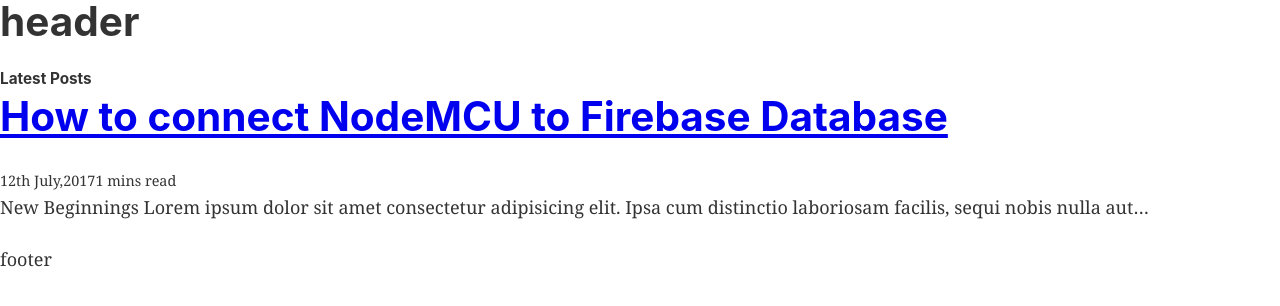
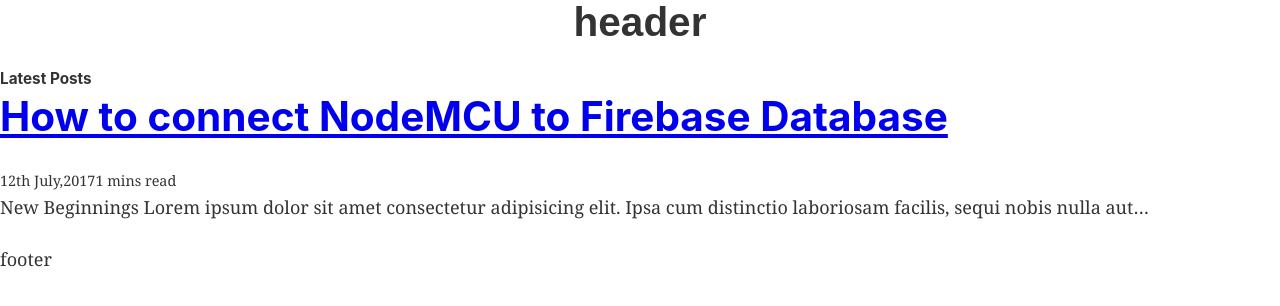
Before and after one commit to jibin2706/jibin.tech, a Gatsby site: page / in a window 1280 px wide. Built offline with nearby package versions, Linux system fonts and the light colour scheme; Gatsby itself is replaced by a stand-in of ours.

Commit message:
Styled header

```diff
--- a/src/components/header.js
+++ b/src/components/header.js
@@ -1,8 +1,10 @@
-import React from "react"
+import React from 'react'
+
+import './header.scss'
 
 const Header = () => (
   <header>
-    <h1>header</h1>
+    <h1 className="title">header</h1>
   </header>
 )
 
--- /dev/null
+++ b/src/components/header.scss
@@ -0,0 +1,5 @@
+.title {
+    text-align: center;
+    font-family: 'Raleway', sans-serif;
+    font-weight: 900;
+}
```
